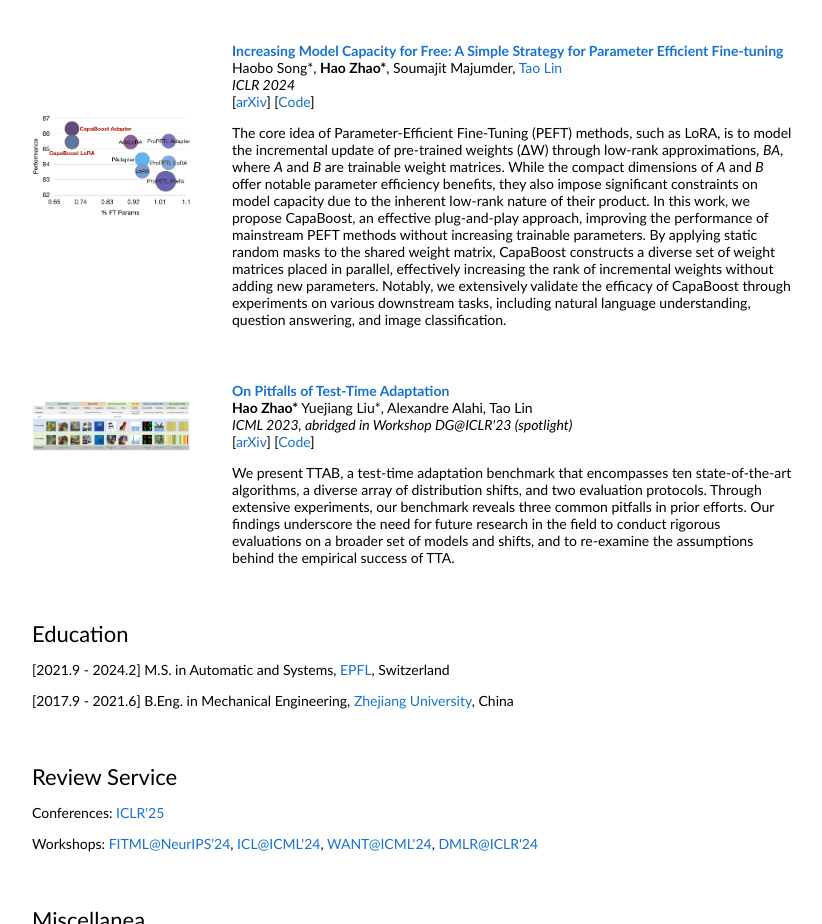
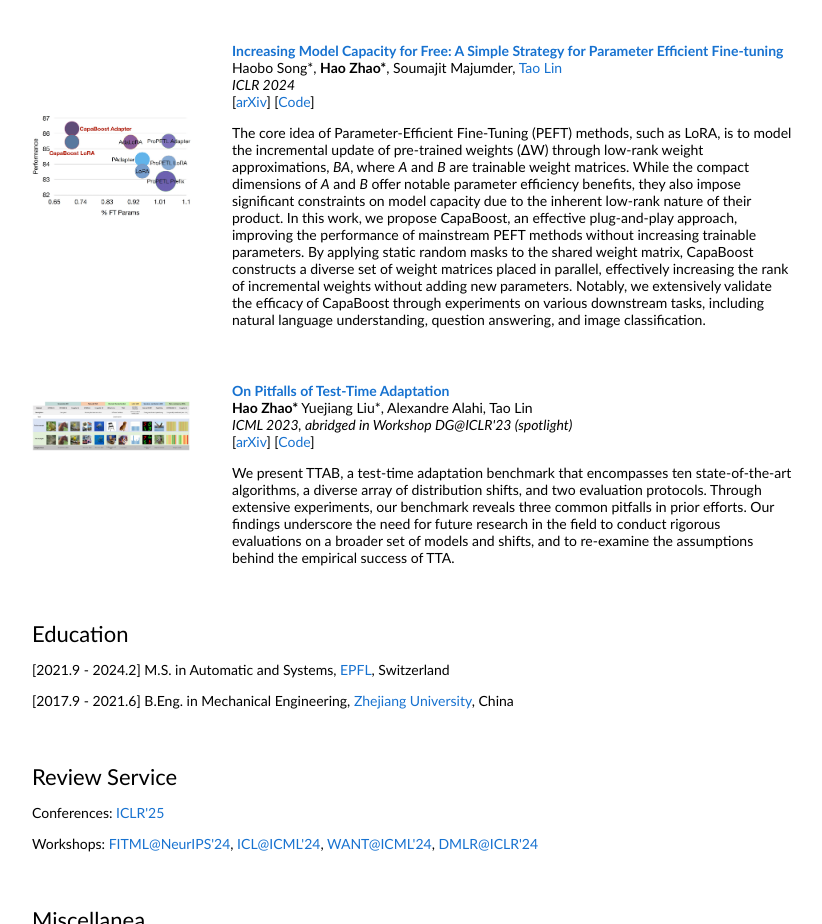
Before and after one commit to MarcellusZhao/MarcellusZhao.github.io, a plain HTML site: page index.html in a window 1280 px wide. Shown: the part 1600-2524 px from the top of the page, without its empty margins (228-1050 px from the left). Drawn offline with Linux system fonts and the light colour scheme.

Commit message:
Minor update

```diff
--- a/index.html
+++ b/index.html
@@ -190,7 +190,7 @@
               [<a href="https://github.com/LINs-lab/CapaBoost">Code</a>]
               <p></p>
               <p>
-                The core idea of Parameter-Efficient Fine-Tuning (PEFT) methods, such as LoRA, is to model the incremental update of pre-trained weights (&Delta;W) through low-rank approximations, <i>BA</i>, where <i>A</i> and <i>B</i> are trainable weight matrices. While the compact dimensions of <i>A</i> and <i>B</i> offer notable parameter efficiency benefits, they also impose significant constraints on model capacity due to the inherent low-rank nature of their product. In this work, we propose CapaBoost, an effective plug-and-play approach, improving the performance of mainstream PEFT methods without increasing trainable parameters. By applying static random masks to the shared weight matrix, CapaBoost constructs a diverse set of weight matrices placed in parallel, effectively increasing the rank of incremental weights without adding new parameters. Notably, we extensively validate the efficacy of CapaBoost through experiments on various downstream tasks, including natural language understanding, question answering, and image classification.
+                The core idea of Parameter-Efficient Fine-Tuning (PEFT) methods, such as LoRA, is to model the incremental update of pre-trained weights (&Delta;W) through low-rank weight approximations, <i>BA</i>, where <i>A</i> and <i>B</i> are trainable weight matrices. While the compact dimensions of <i>A</i> and <i>B</i> offer notable parameter efficiency benefits, they also impose significant constraints on model capacity due to the inherent low-rank nature of their product. In this work, we propose CapaBoost, an effective plug-and-play approach, improving the performance of mainstream PEFT methods without increasing trainable parameters. By applying static random masks to the shared weight matrix, CapaBoost constructs a diverse set of weight matrices placed in parallel, effectively increasing the rank of incremental weights without adding new parameters. Notably, we extensively validate the efficacy of CapaBoost through experiments on various downstream tasks, including natural language understanding, question answering, and image classification.
               </p>
             </td>
           </tr>
```
